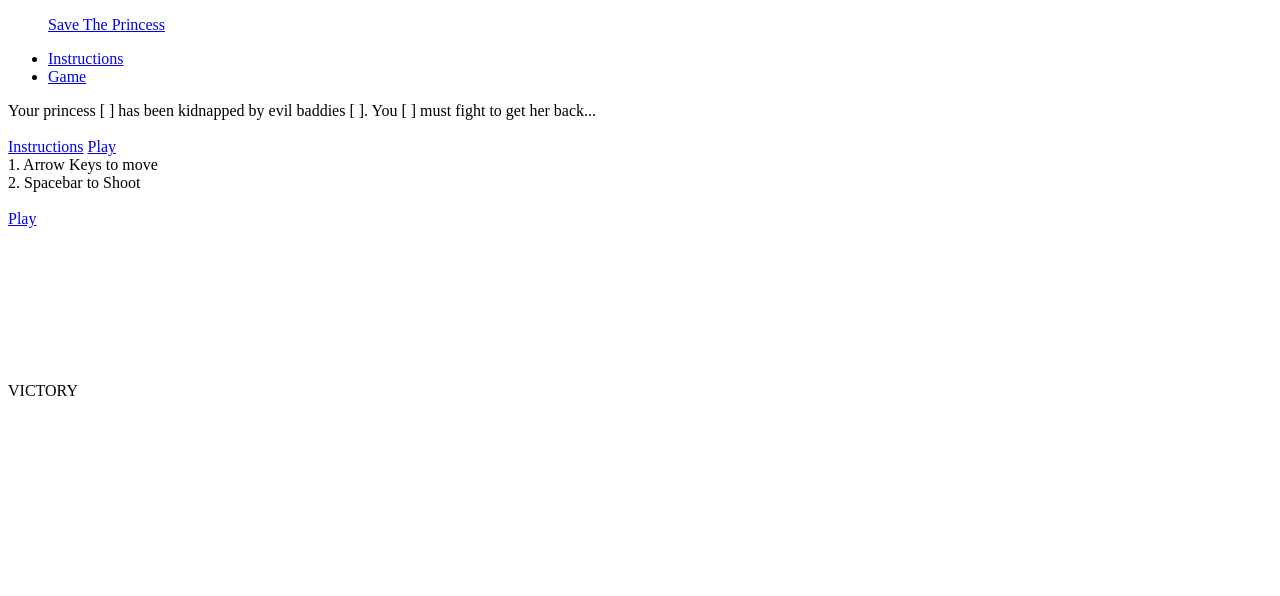
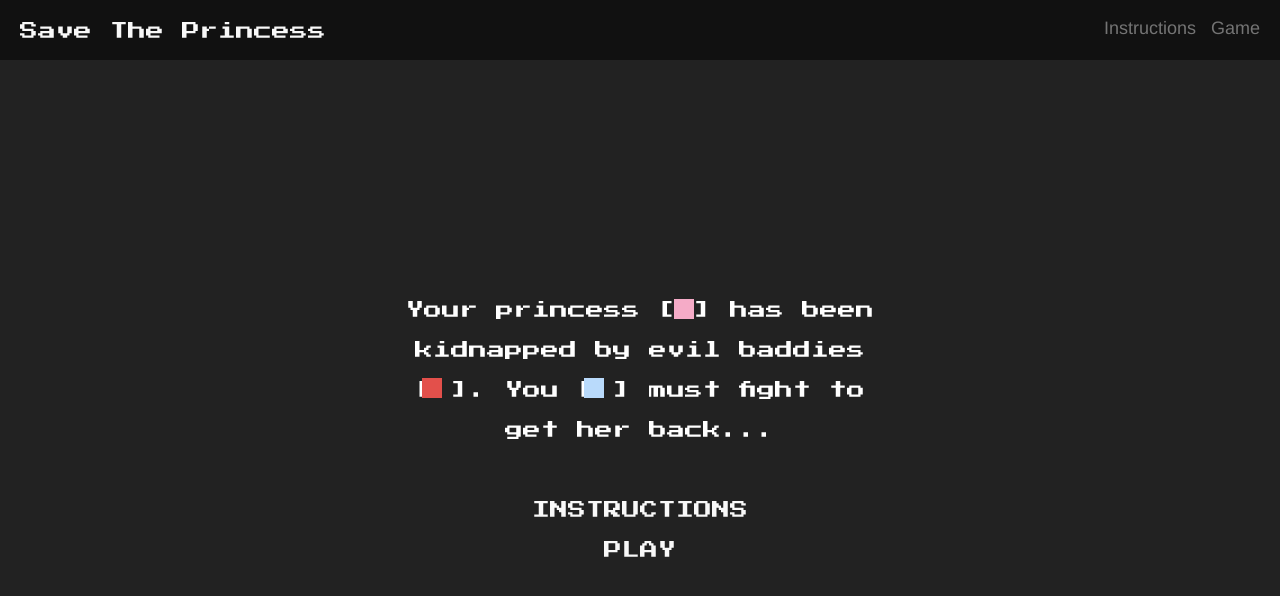
Before and after one commit to Aslan11/save-the-princess, a website: page index.html in a window 1280 px wide. Drawn offline with Linux system fonts and the light colour scheme; the site is published under a folder, as on GitHub Pages, so addresses that start at the root find nothing.

Commit message:
updating source routes

```diff
--- a/index.html
+++ b/index.html
@@ -22,7 +22,7 @@ top level index for GH Pages
 	<link href='http://fonts.googleapis.com/css?family=Press+Start+2P' rel='stylesheet' type='text/css'>
 
 	<!-- CSS -->
-	<link rel="stylesheet" href="/dist/styles/main.css">
+	<link rel="stylesheet" href="./dist/styles/main.css">
 </head>
 <body data-ng-controller="mainController">
 	<nav>
@@ -58,7 +58,7 @@ top level index for GH Pages
 		<section class="bit victory" data-ng-show="victory">VICTORY</section>
 	</section>
 	<!-- Scripts -->
-	<script src="/dist/scripts/vendor.js"></script>
-	<script src="/dist/scripts/app.js"></script>
+	<script src="./dist/scripts/vendor.js"></script>
+	<script src="./dist/scripts/app.js"></script>
 </body>
 </html>
```
